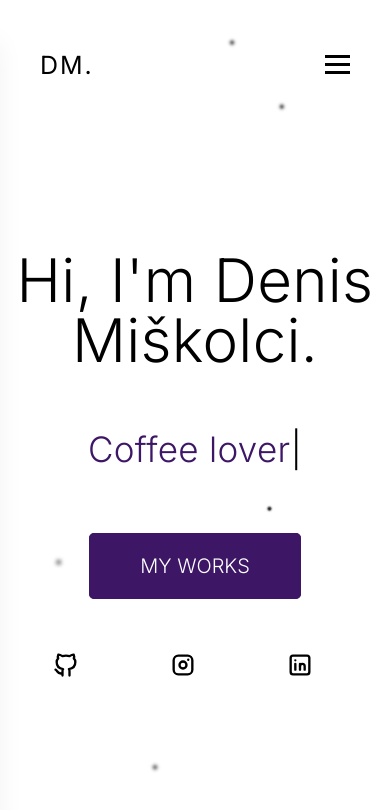
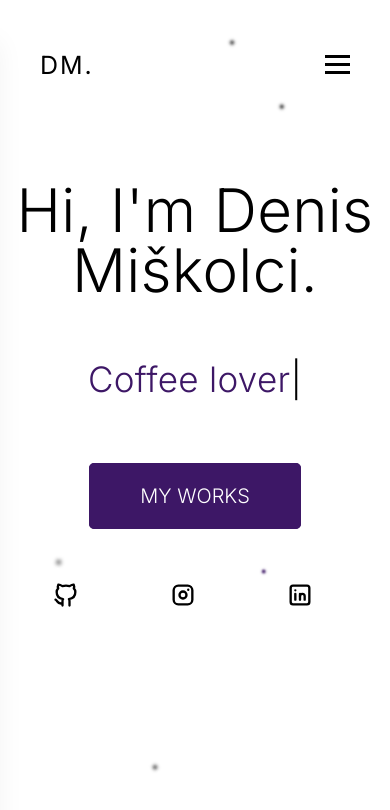
Before and after one commit to denismisko/portfolio, a React (Create React App) app: page / in a window 390 px wide. Shown: the top 810 px of the page. Built offline with nearby package versions, Linux system fonts and the light colour scheme.

Commit message:
added less padding from top in mobile devices

```diff
--- a/src/components/welcome/Welcome.scss
+++ b/src/components/welcome/Welcome.scss
@@ -45,7 +45,7 @@
 
 @media screen and (max-width: 730px) {
   .introduction {
-    padding-top: 100px;
+    padding-top: 30px;
   }
 }
 //!
```
